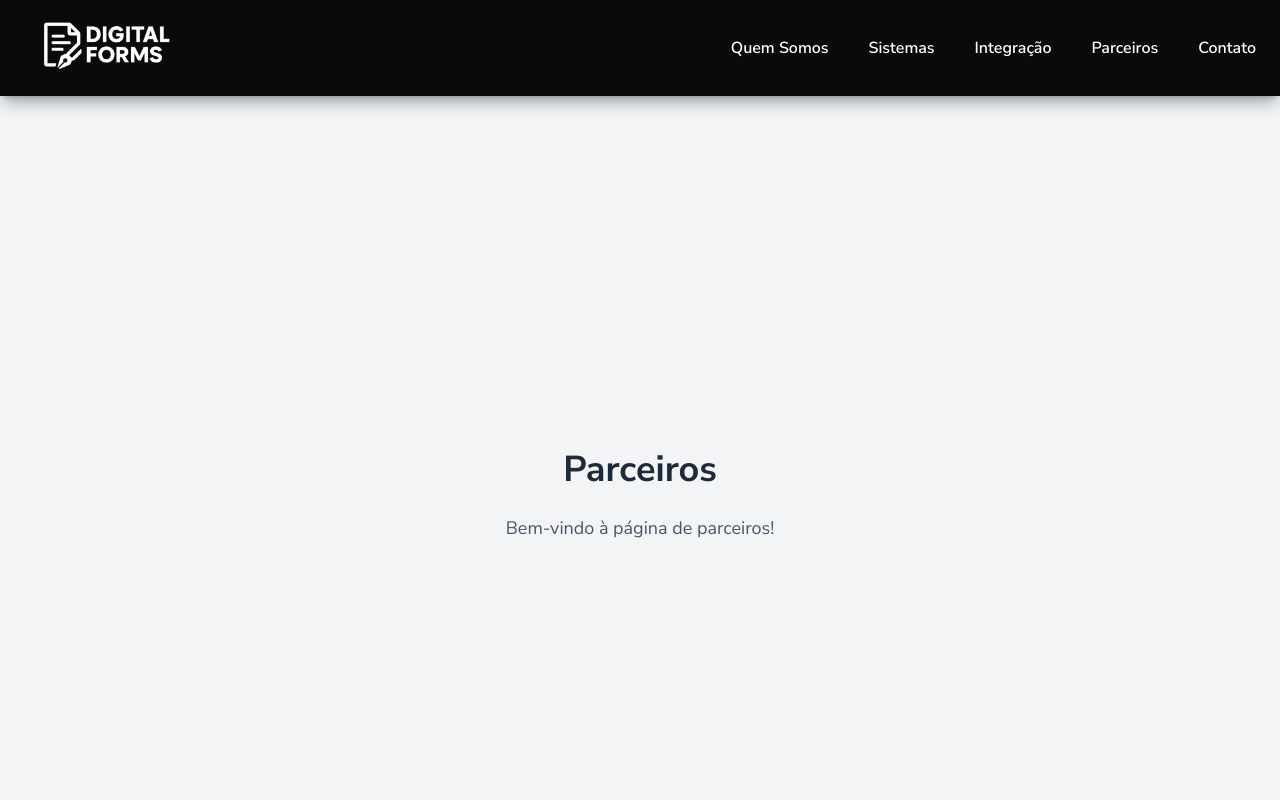
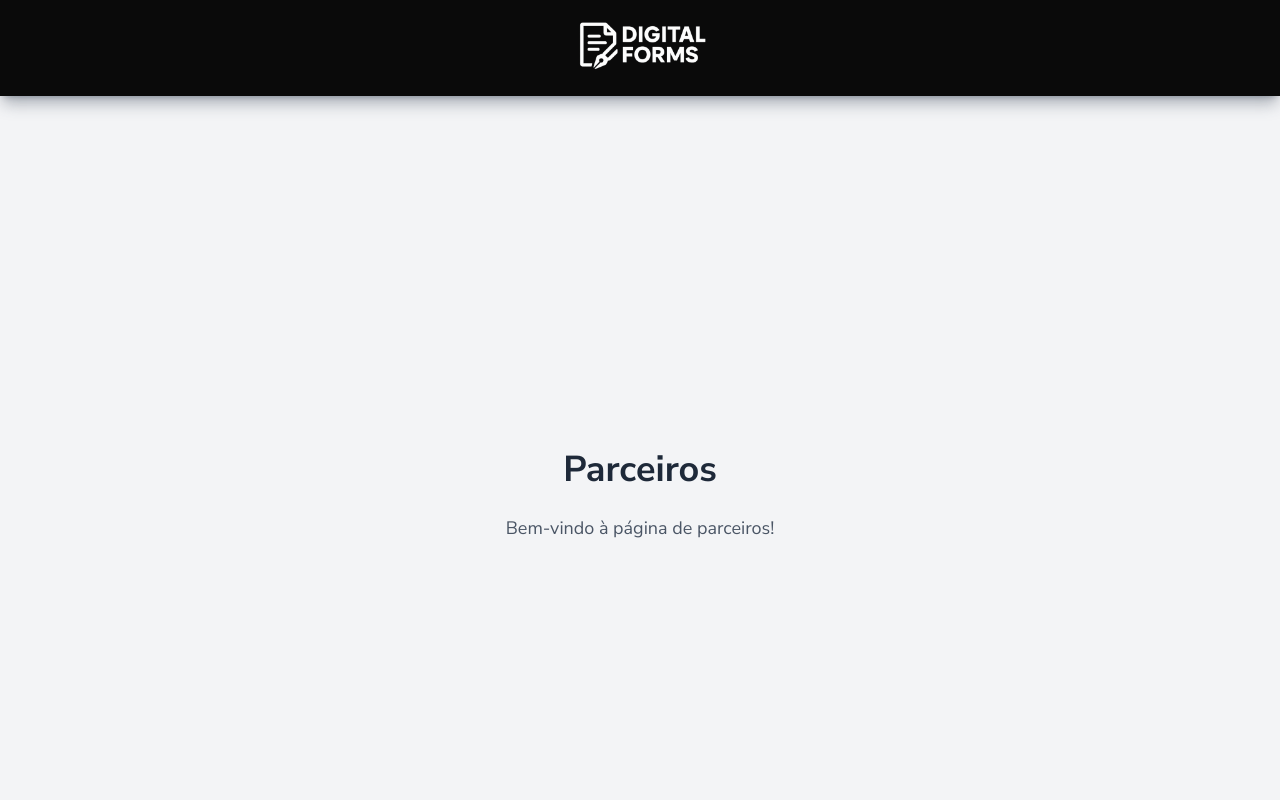
Before and after one commit to BrunoBorgess/digital-forms, a React (Vite) app: page /Parceiros in a window 1280 px wide. Shown: the top 800 px of the page. Built offline with nearby package versions, Linux system fonts and the light colour scheme.

Commit message:
Alterações header - evento

```diff
--- a/src/components/Footer/index.jsx
+++ b/src/components/Footer/index.jsx
@@ -42,28 +42,28 @@ function Footer() {
         {/* Ícones de redes sociais */}
         <div className="flex gap-4 mb-8">
           <a
-            href="https://www.linkedin.com"
+            href="https://www.linkedin.com/company/sbr-prime/posts/?feedView=all"
             target="_blank"
             rel="noopener noreferrer"
             className="text-gray-400 hover:text-blue-500 transition transform hover:scale-110 text-xl md:text-2xl"
           >
-            <FaLinkedin />
+            <FaLinkedin className="h-8 w-8" />
           </a>
           <a
-            href="https://www.instagram.com"
+            href="https://www.instagram.com/sbrprime?utm_source=ig_web_button_share_sheet&igsh=MW5nY2xvN3FkejU2eA=="
             target="_blank"
             rel="noopener noreferrer"
             className="text-gray-400 hover:text-pink-500 transition transform hover:scale-110 text-xl md:text-2xl"
           >
-            <FaInstagram />
+            <FaInstagram className="h-8 w-8" />
           </a>
           <a
-            href="https://www.facebook.com"
+            href="https://www.facebook.com/sbragro/"
             target="_blank"
             rel="noopener noreferrer"
             className="text-gray-400 hover:text-blue-600 transition transform hover:scale-110 text-xl md:text-2xl"
           >
-            <FaFacebook />
+            <FaFacebook className="h-8 w-8"/>
           </a>
         </div>
 
--- a/src/components/Header/index.jsx
+++ b/src/components/Header/index.jsx
@@ -1,106 +1,21 @@
-import { useState } from "react";
-import { Link } from "react-router-dom";
 import { motion } from "framer-motion";
 import digitallogo from "../../assets/digitallogo.png";
 
 function Header() {
-  const [menuOpen, setMenuOpen] = useState(false);
-  const [closing, setClosing] = useState(false);
-
-  const handleCloseMenu = () => {
-    setClosing(true);
-    setTimeout(() => {
-      setMenuOpen(false);
-      setClosing(false);
-    }, 800);
-  }
-
-  const linkVariants = {
-    initial: { opacity: 0, y: -10 },
-    animate: { opacity: 1, y: 0 },
-    hover: { scale: 1.05 }
-  };
-
   return (
     <header className="bg-[#0a0a0a] text-white py-4 relative z-50 shadow-lg shadow-gray-700/40">
-      {/* Menu desktop */}
-      <nav className='hidden md:flex justify-between items-center h-16 px-6'>
+      <nav className="flex justify-center items-center h-16 px-6">
         {/* LOGO ANIMADA */}
         <motion.img
           src={digitallogo}
-          alt="digitalLogo"
+          alt="Logo Digital"
           className="object-contain w-[160px]"
           initial={{ opacity: 0, scale: 0.8, rotate: -10 }}
           animate={{ opacity: 1, scale: 1, rotate: 0 }}
           transition={{ duration: 1.5, ease: "easeOut" }}
           whileHover={{ scale: 1.05, rotate: 1 }}
         />
-
-        <ul className="flex gap-10 font-semibold">
-          {["Quem Somos","Sistemas","Integração","Parceiros","Contato"].map((item,index) => (
-            <motion.li
-              key={index}
-              variants={linkVariants}
-              initial="initial"
-              animate="animate"
-              whileHover={{ scale: 1.05, textShadow: "0 0 6px #999" }}
-              transition={{ duration: 0.5 + index*0.1 }}
-            >
-              <Link
-                to={item === "Quem Somos" ? "/" : `/${item.replace("ç","c").replace(" ","")}`}
-                className="text-white hover:text-gray-400 transition-colors duration-300"
-              >
-                {item}
-              </Link>
-            </motion.li>
-          ))}
-        </ul>
       </nav>
-
-      {/* Botão hamburger mobile */}
-      <div className="relative flex md:hidden justify-between items-center px-6 py-3">
-        <button
-          onClick={() => menuOpen ? handleCloseMenu() : setMenuOpen(true)}
-          className="text-2xl font-bold cursor-pointer hover:text-gray-400 transition-colors duration-300"
-        >
-          ☰
-        </button>
-        <motion.img
-          src={digitallogo}
-          alt="Logo"
-          className="absolute left-1/2 -translate-x-1/2 w-[140px]"
-          initial={{ opacity: 0, scale: 0.8 }}
-          animate={{ opacity: 1, scale: 1 }}
-          transition={{ duration: 1.2 }}
-        />
-      </div>
-
-      {/* Menu Mobile flutuante */}
-      {menuOpen && (
-        <motion.ul
-          initial={{ opacity: 0, y: -20 }}
-          animate={{ opacity: 1, y: 0 }}
-          exit={{ opacity: 0, y: -20 }}
-          className={`md:hidden absolute top-full left-0 w-full bg-[#111]/90 backdrop-blur-md p-4 flex flex-col gap-4 z-50 rounded-b-lg shadow-lg`}
-        >
-          {["Quem Somos","Sistemas","Integração","Parceiros","Contato"].map((item,index) => (
-            <motion.li
-              key={index}
-              initial={{ opacity: 0, x: -20 }}
-              animate={{ opacity: 1, x: 0 }}
-              transition={{ duration: 0.3, delay: index*0.1 }}
-            >
-              <Link
-                to={item === "Quem Somos" ? "/" : `/${item.replace("ç","c").replace(" ","")}`}
-                className="text-white hover:text-gray-400 text-center font-semibold block py-2 transition-colors duration-300"
-                onClick={handleCloseMenu}
-              >
-                {item}
-              </Link>
-            </motion.li>
-          ))}
-        </motion.ul>
-      )}
     </header>
   );
 }
--- a/src/pages/Home/index.jsx
+++ b/src/pages/Home/index.jsx
@@ -315,7 +315,7 @@ function Home() {
               transition={{ duration: 0.5 }}
             >
               <motion.section
-              className="relative w-full max-w-3xl bg-gradient-to-r from-green-400 via-blue-500 to-green-400 text-white rounded-3xl shadow-2xl p-8 flex flex-col items-center"
+                className="relative w-full max-w-3xl max-h-[90vh] overflow-y-auto bg-gradient-to-r from-green-400 via-blue-500 to-green-400 text-white rounded-3xl shadow-2xl p-8 flex flex-col items-center"
                 initial={{ scale: 0.8, opacity: 0 }}
                 animate={{ scale: 1, opacity: 1 }}
                 exit={{ scale: 0.8, opacity: 0 }}
@@ -349,13 +349,12 @@ function Home() {
                 />
 
                 <motion.button
-                onClick={() => openModal({
+                  onClick={() =>
+                    openModal({
                       title: "Agendar Reunião",
-                  details: (
-                    <div className="flex flex-col items-center gap-4">
-                    </div>
-                  ),
-                })}
+                      details: <div className="flex flex-col items-center gap-4"></div>,
+                    })
+                  }
                   className="px-6 py-3 bg-white text-green-600 font-bold rounded-xl shadow-lg hover:scale-105 transition-transform mb-4 cursor-pointer"
                   initial={{ opacity: 0, y: 20 }}
                   animate={{ opacity: 1, y: 0 }}
@@ -363,7 +362,6 @@ function Home() {
                 >
                   Agendar Reunião
                 </motion.button>
-
 
                 <button
                   onClick={() => setShowEvento(false)}
@@ -375,6 +373,7 @@ function Home() {
             </motion.div>
           )}
         </AnimatePresence>
+
 
       </div>
 
```
Also changed, not shown: 3 other files (tests, documents, lock files or other folders). Lines whose indentation alone changed are shown as unchanged.
